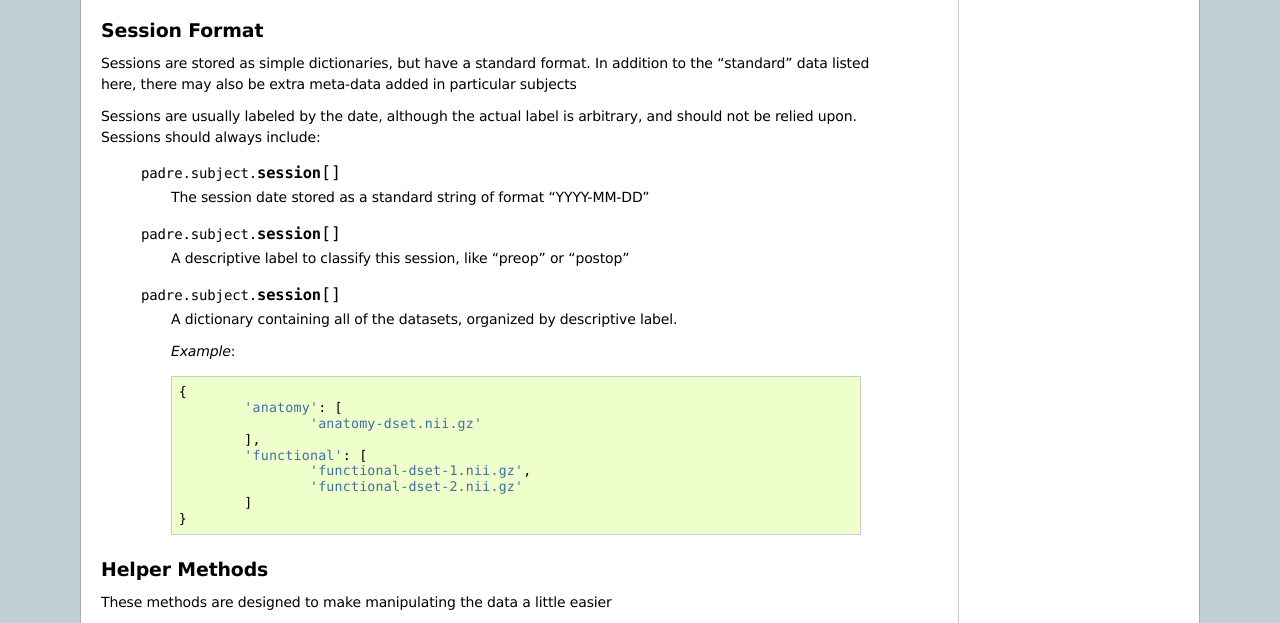
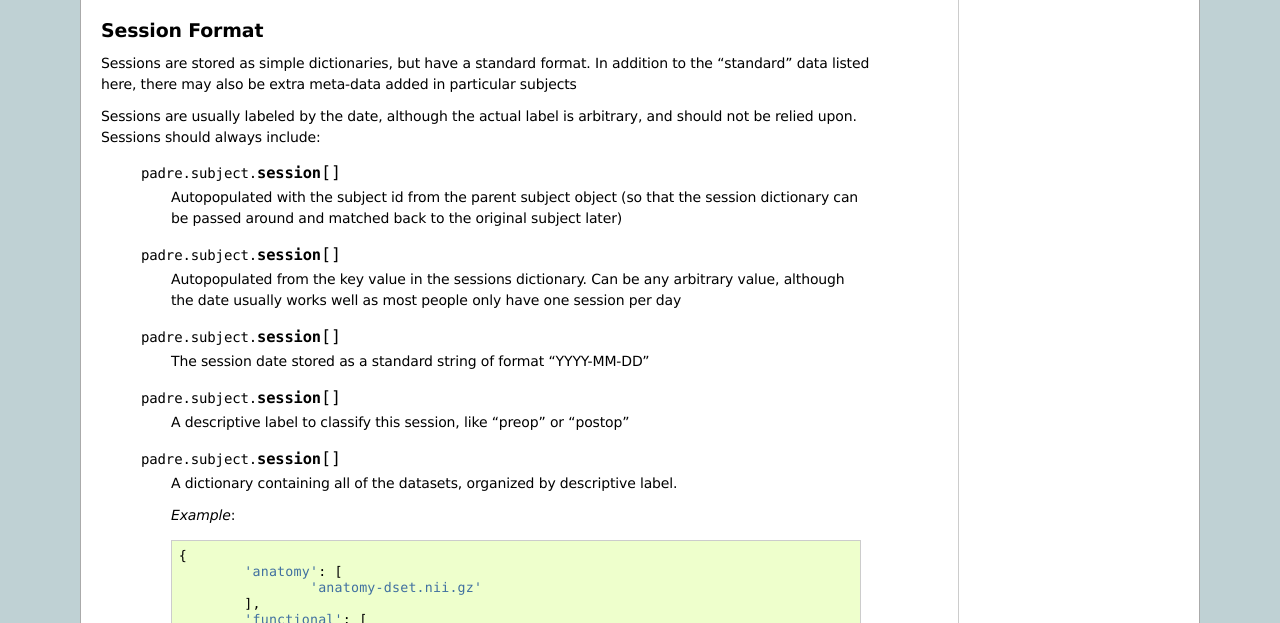
Before and after one commit to azraq27/padre, a Sphinx documentation site: the page built from docs/source/subject.rst, in a window 1280 px wide and 900 px high, scrolled down 966 px, cut to the strip 71-694 px from the top of the window. Built offline with Sphinx 7.4.7, drawn with Linux system fonts in a browser that asks for light colours.

Commit message:
added autopopulated keys `subject` and `name` to the session dictionaries to make them easier to keep track of

```diff
--- a/docs/source/subject.rst
+++ b/docs/source/subject.rst
@@ -47,6 +47,18 @@ Sessions are stored as simple dictionaries, but have a standard format. In addit
 Sessions are usually labeled by the date, although the actual label is arbitrary, and should
 not be relied upon. Sessions should always include:
 
+	.. data:: session['subject']
+
+		Autopopulated with the subject id from the parent subject object (so that the
+		session dictionary can be passed around and matched back to the original subject
+		later)
+
+	.. data:: session['name']
+
+		Autopopulated from the key value in the sessions dictionary. Can be any arbitrary
+		value, although the date usually works well as most people only have one session
+		per day
+
 	.. data:: session['date']
 
 		The session date stored as a standard string of format "YYYY-MM-DD"
```
Also changed, not shown: 1 other file.
